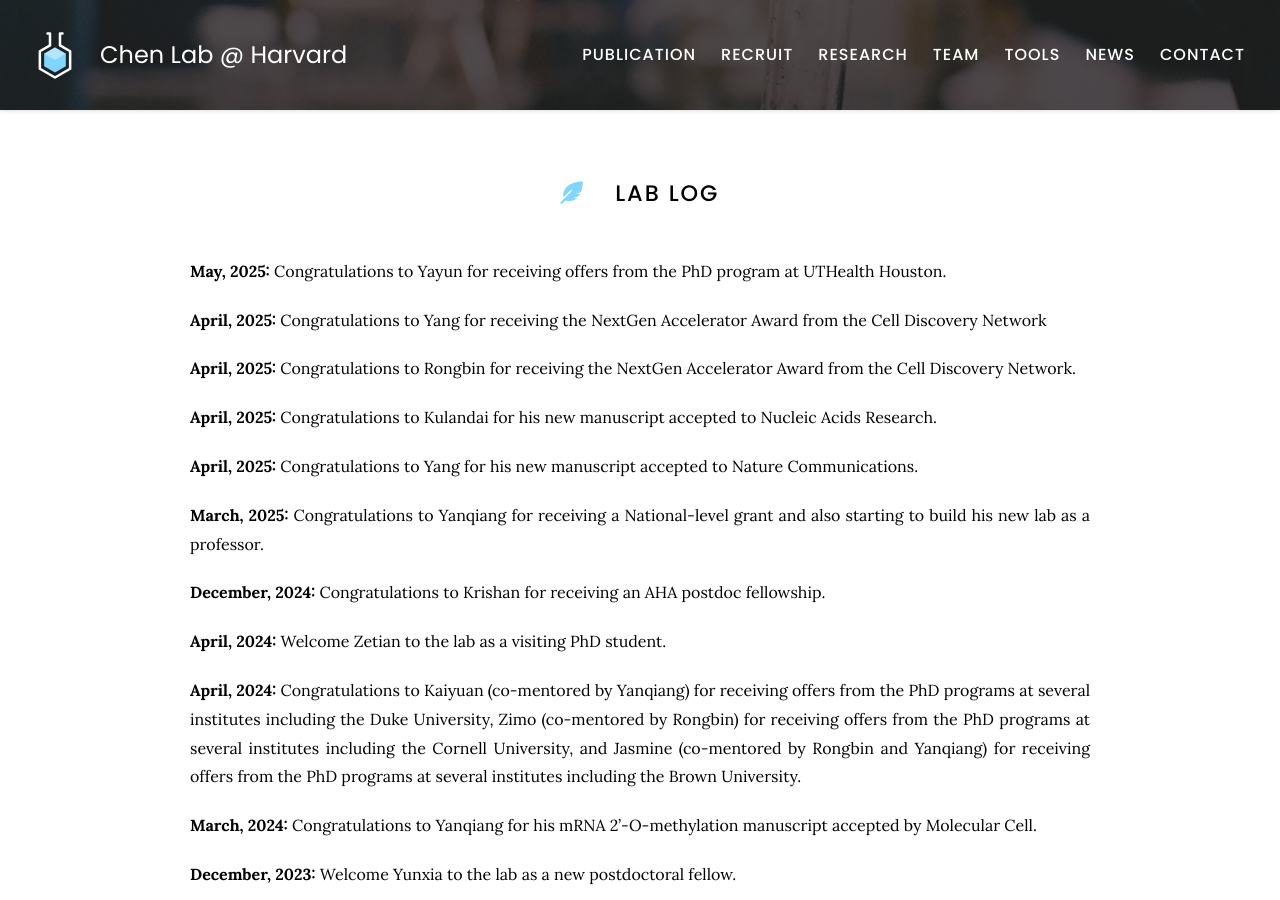
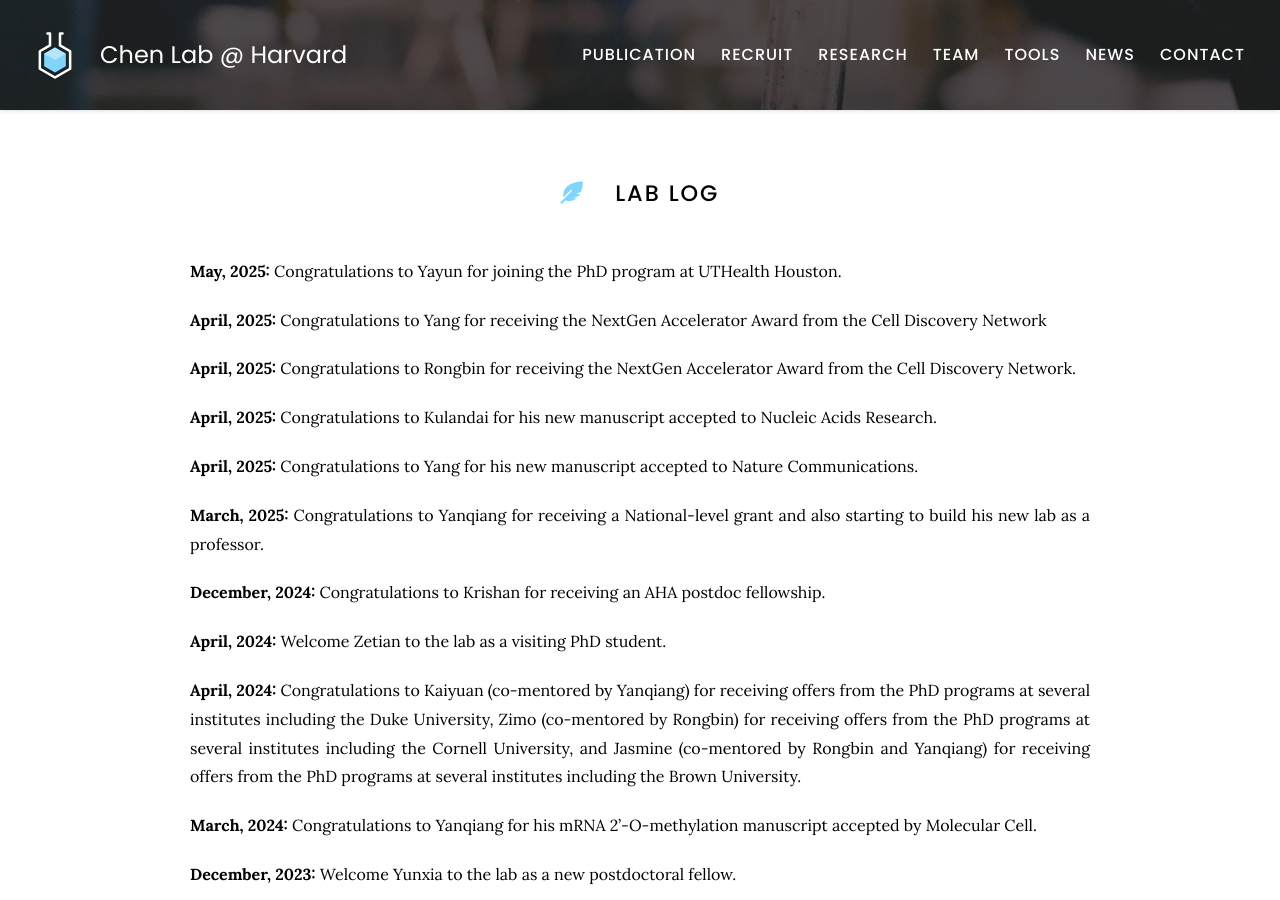
Before and after one commit to kaifuchenlab/kaifuchenlab.github.io, a Jekyll site: the page built from 7.news/index.md, in a window 1280 px wide and 900 px high. Built offline with Jekyll 4.4.1, drawn with Linux system fonts in a browser that asks for light colours.

Commit message:
Update index.md

```diff
--- a/7.news/index.md
+++ b/7.news/index.md
@@ -8,7 +8,7 @@ nav:
 # <i class="fas fa-feather-alt"></i> Lab log
 
 **May, 2025:**
-Congratulations to Yayun for receiving offers from the PhD program at UTHealth Houston.
+Congratulations to Yayun for joining the PhD program at UTHealth Houston.
 
 **April, 2025:**
 Congratulations to Yang for receiving the NextGen Accelerator Award from the Cell Discovery Network
```
